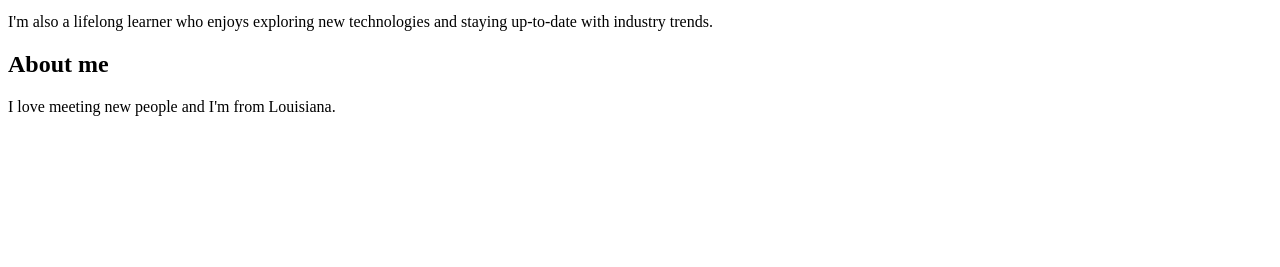
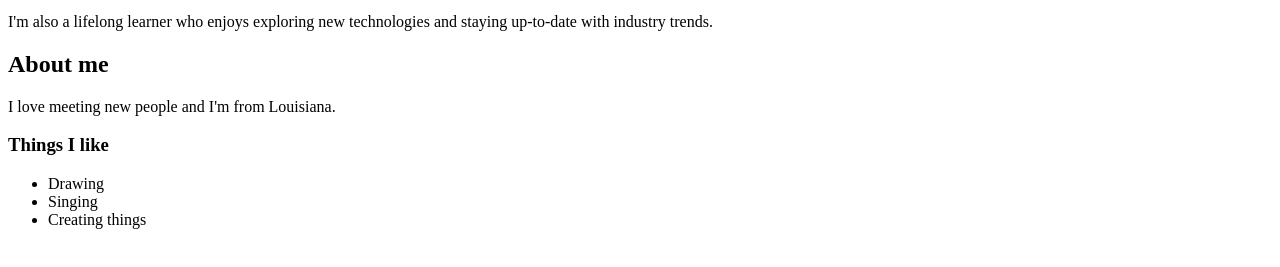
Before and after one commit to tjewitt-hub/Week-1-checkpoint-, a plain HTML site: page index.html in a window 1280 px wide. Shown: the part 119-386 px from the top of the page. Drawn offline with Linux system fonts and the light colour scheme.

Commit message:
Add list of things I like

```diff
--- a/index.html
+++ b/index.html
@@ -11,5 +11,11 @@
     <p>I'm also a lifelong learner who enjoys exploring new technologies and staying up-to-date with industry trends.</p>
     <h2>About me</h2>
     <p>I love meeting new people and I'm from Louisiana.</p>
+    <h3>Things I like</h3>
+    <ul>
+        <li>Drawing</li>
+        <li>Singing</li>
+        <li>Creating things</li>
+    </ul>
 </body>
 </html>
```
